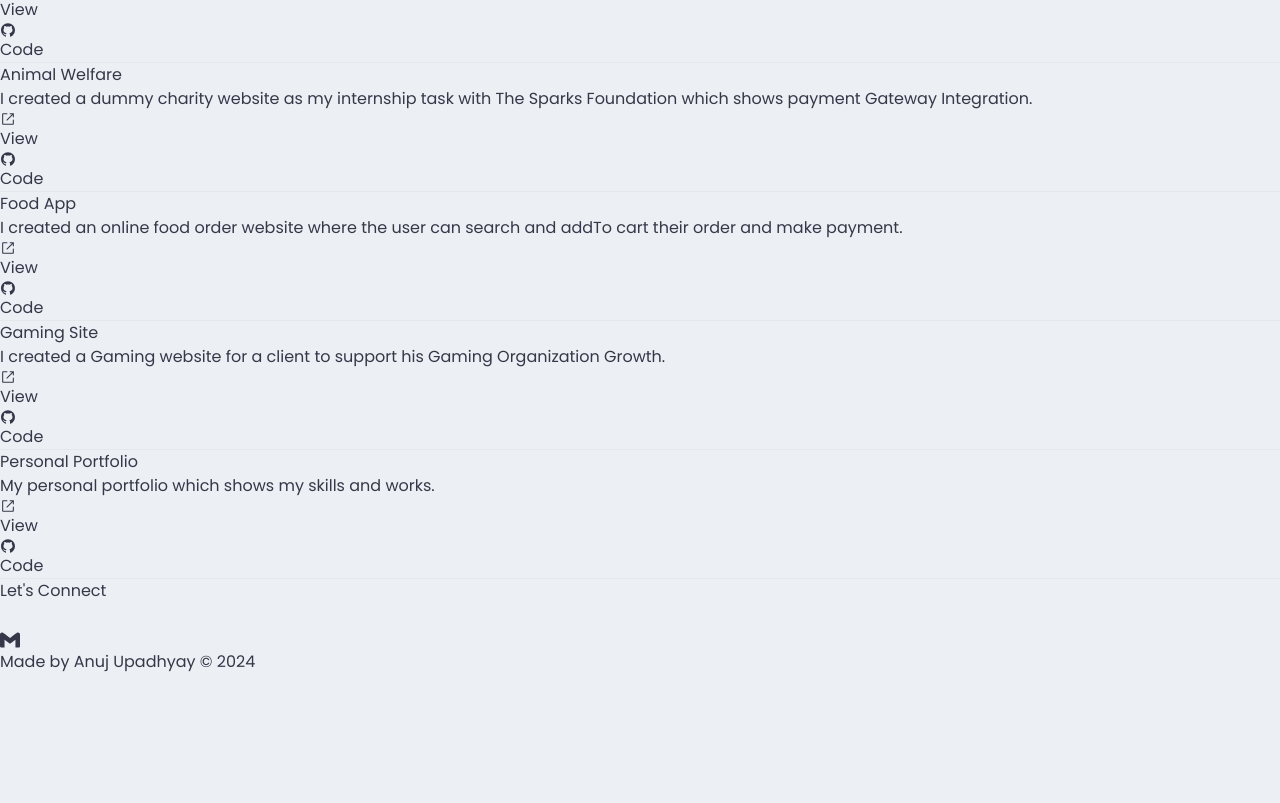
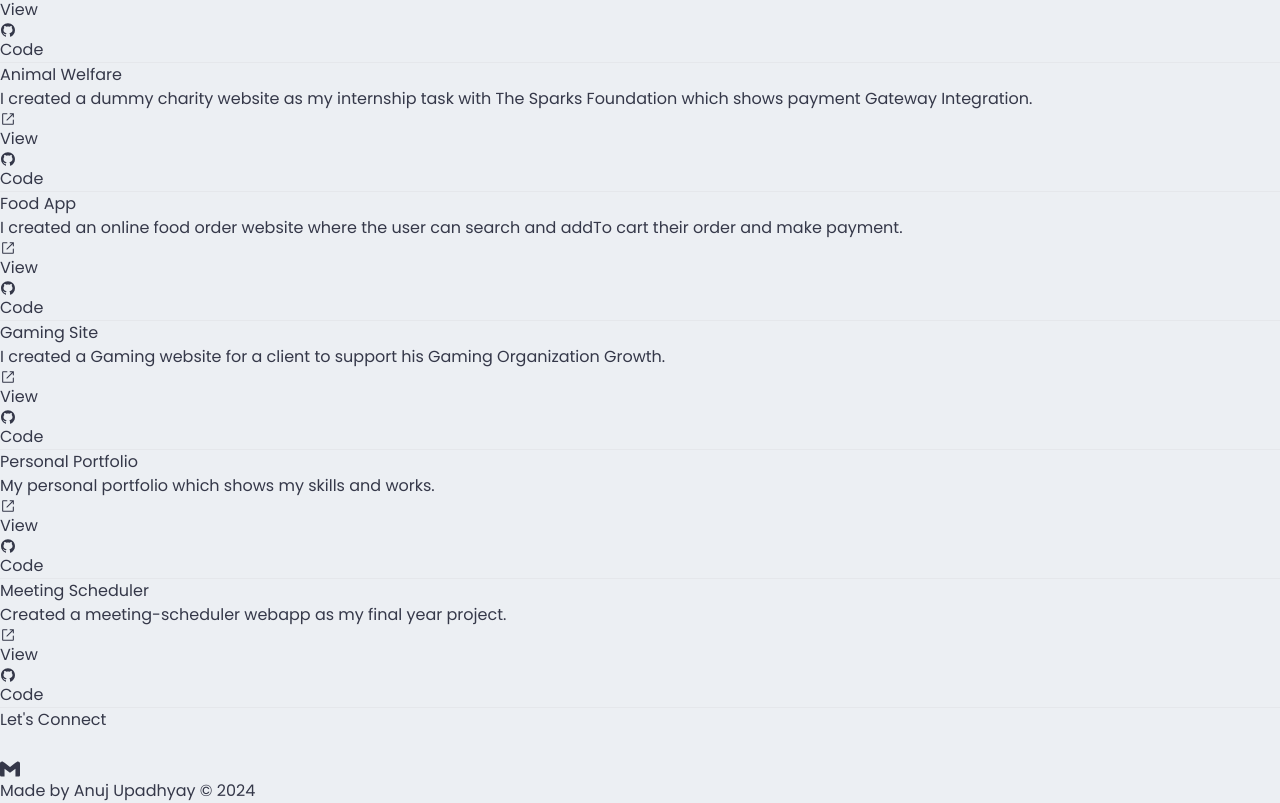
Before and after one commit to Anuj9675/Portfolio-main, a React (Vite) app in the folder main/: page /projects in a window 1280 px wide. Shown: the part 5234-6037 px from the top of the page. Before the commit the page ends 5908 px from the top, so only its background shows below. Built offline with nearby package versions, Linux system fonts and the light colour scheme; some icons are missing.

Commit message:
include octa

```diff
--- a/main/src/pages/WorksBox.jsx
+++ b/main/src/pages/WorksBox.jsx
@@ -39,6 +39,13 @@ const Works = [
     desc: "My personal portfolio which shows my skills and works.",
     link: "https://itsanuj.vercel.app/",
     git: "https://github.com/Anuj9675/Portfolio-main",
+  },
+  {
+    id:6,
+    title: "Meeting Scheduler",
+    desc: "Created a meeting-scheduler webapp as my final year project.",
+    link: "https://meeting-scheduler-octa.vercel.app/",
+    git: "https://github.com/Anuj9675/meeting-scheduler/",
   },
 ];
 
```
